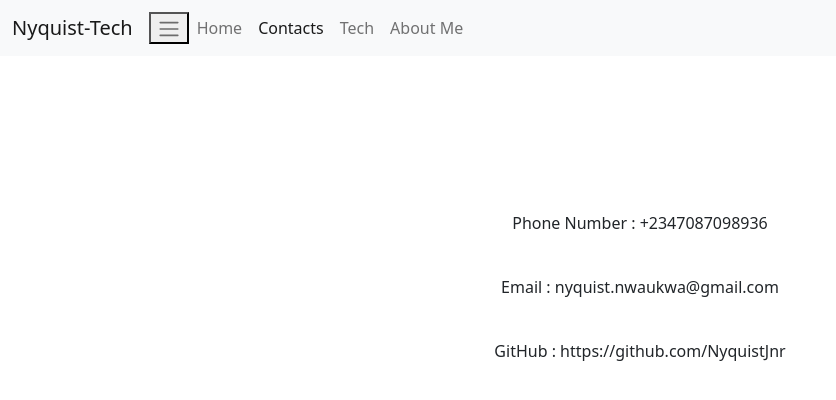
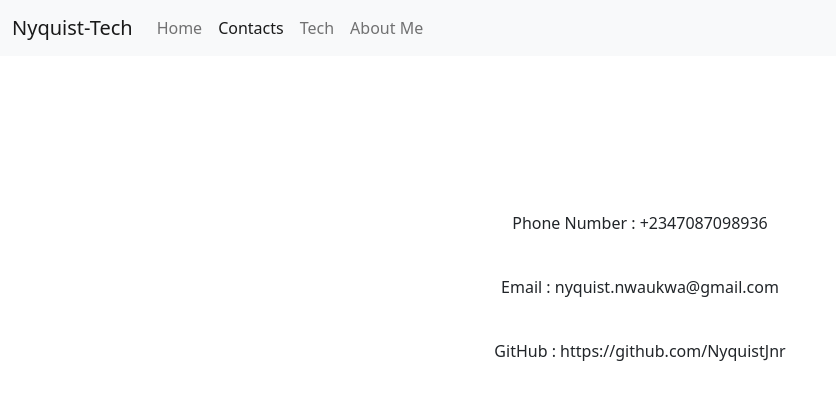
Before and after one commit to NyquistJnr/NyquistJnr.github.io, a plain HTML site: page contact.html in a window 1280 px wide. Shown: the whole page, without its empty margins (0-836 px from the left). Drawn offline with nearby package versions, Linux system fonts and the light colour scheme.

Commit message:
Updated contact.html

```diff
--- a/contact.html
+++ b/contact.html
@@ -46,7 +46,7 @@
       <nav class="navbar navbar-expand-lg colorNav navbar-light bg-light">
   <div class="container-fluid">
     <a class="navbar-brand" href="./index.html">Nyquist-Tech</a>
-    <button class="navbar-toggle" type="button" data-bs-toggle="collapse" data-bs-target="#navbarNav" aria-controls="navbarNav" aria-expanded="false" aria-label="Toggle navigation">
+    <button class="navbar-toggler" type="button" data-bs-toggle="collapse" data-bs-target="#navbarNav" aria-controls="navbarNav" aria-expanded="false" aria-label="Toggle navigation">
       <span class="navbar-toggler-icon"></span>
     </button>
     <div class="collapse navbar-collapse" id="navbarNav">
```
